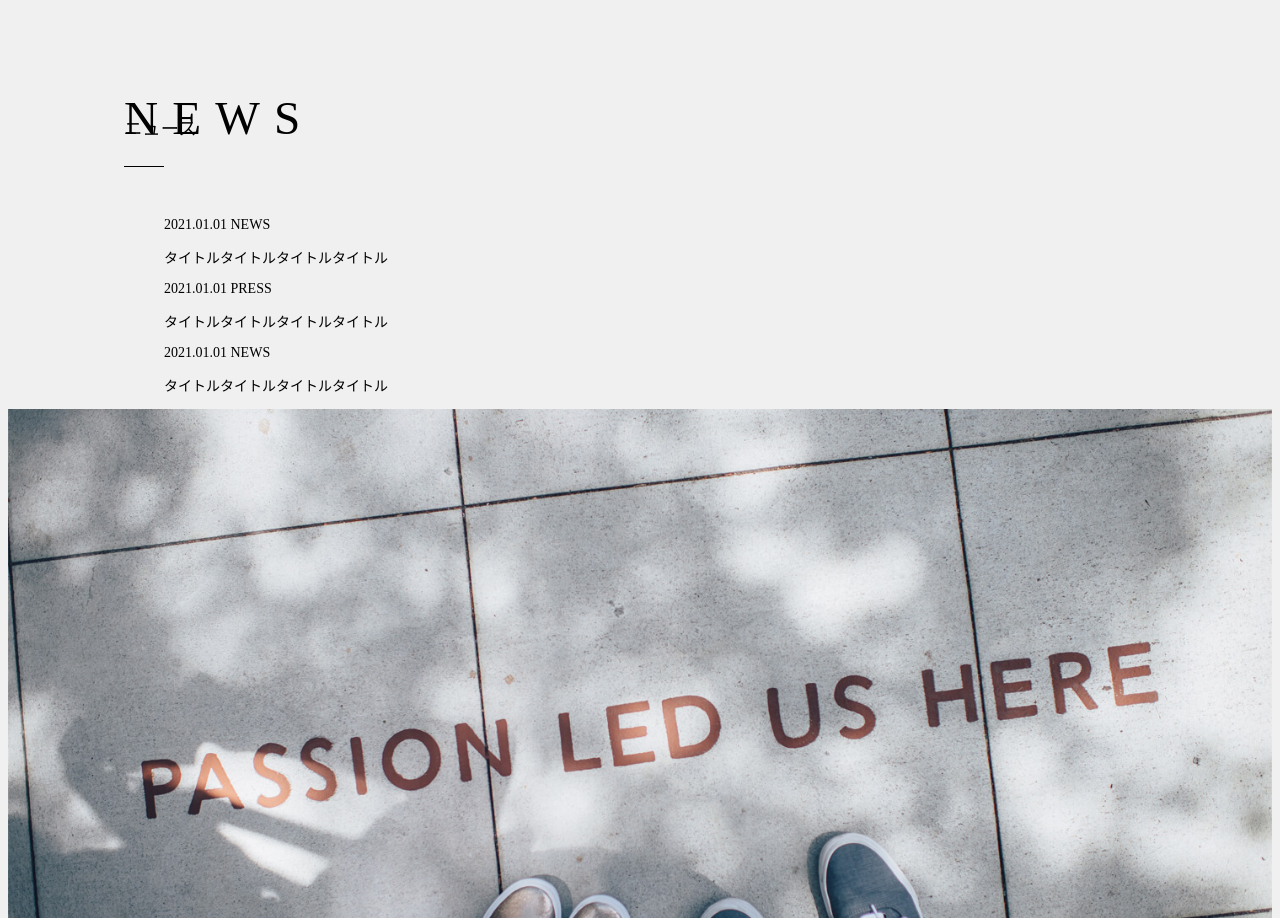
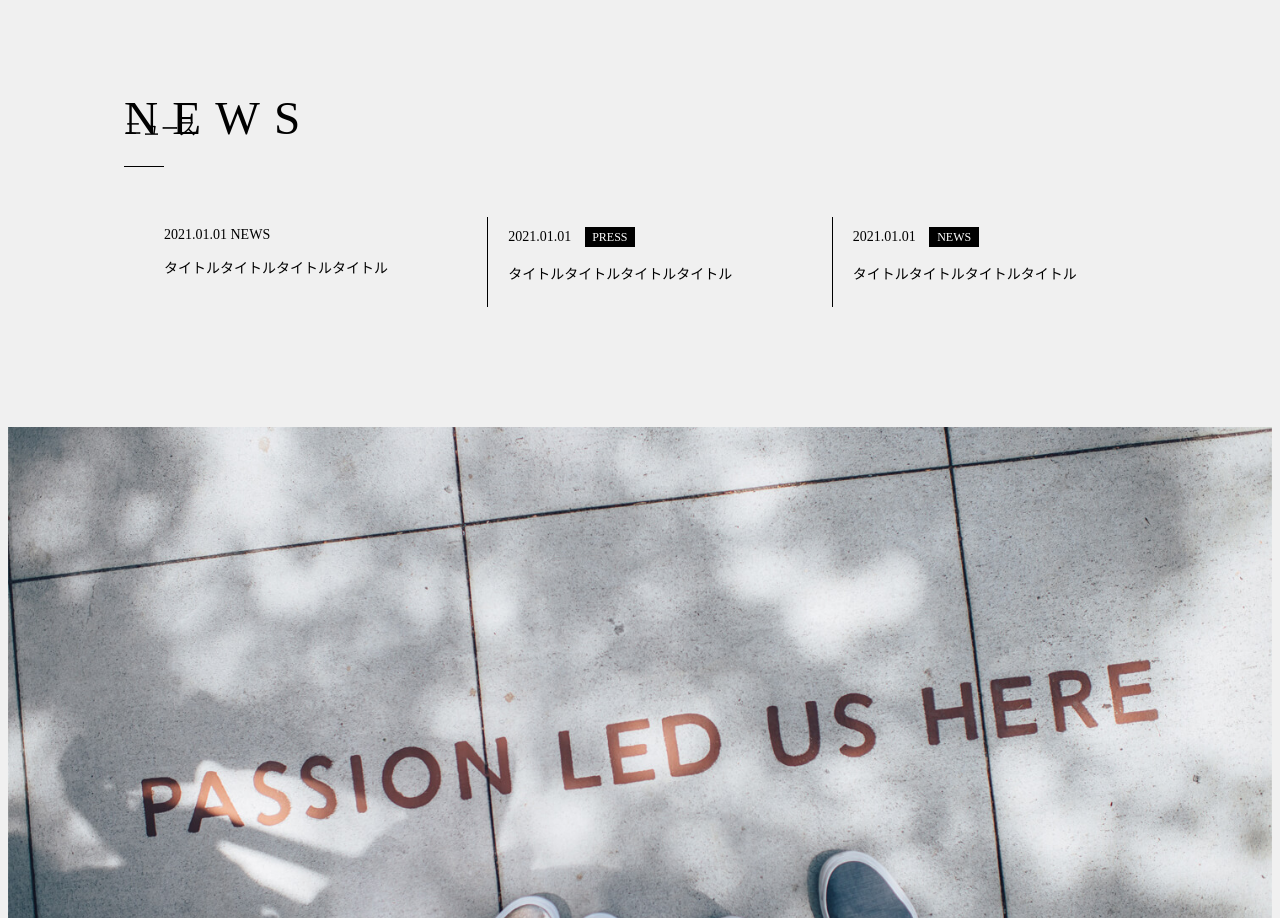
Before and after one commit to hananogithub/Business, a plain HTML site: page index.html in a window 1280 px wide. Shown: the part 810-1728 px from the top of the page. Drawn offline with Linux system fonts and the light colour scheme.

Commit message:
Add css to news

```diff
--- a/css/style.css
+++ b/css/style.css
@@ -109,5 +109,49 @@ headerの高さが80pxあるので、100vhから80px分だけマイナスする
     object-fit: cover;
 }
 
+/* news */
+#news{
+    margin-bottom: 120px;
+}
+#news .list{
+    display: flex;
+    justify-content: space-between;
+}
+#news .list li{
+    width: calc(100%/3);
+    border-right: solid 1px #000;
+    padding: 10px 20px;
+}
+#news .list li:first-child {
+    padding-left: 0;
+  }
+  #news .list li:last-child {
+    border-right: none;
+    padding-right: 0;
+  }
+  #news .list li .date-area {
+    margin-bottom: 16px;
+  }
+  #news .list li .date-area span {
+    width: 50px;
+    height: 20px;
+    line-height: 20px;
+    background-color: #000;
+    color: #fff;
+    display: inline-block;
+    font-size: 0.75rem;
+    margin-left: 10px;
+    text-align: center;
+  }
 
-/* news */
+/* about */
+
+/* business */
+
+/* company */
+
+/* footer */
+
+
+
+/* SP */
```
